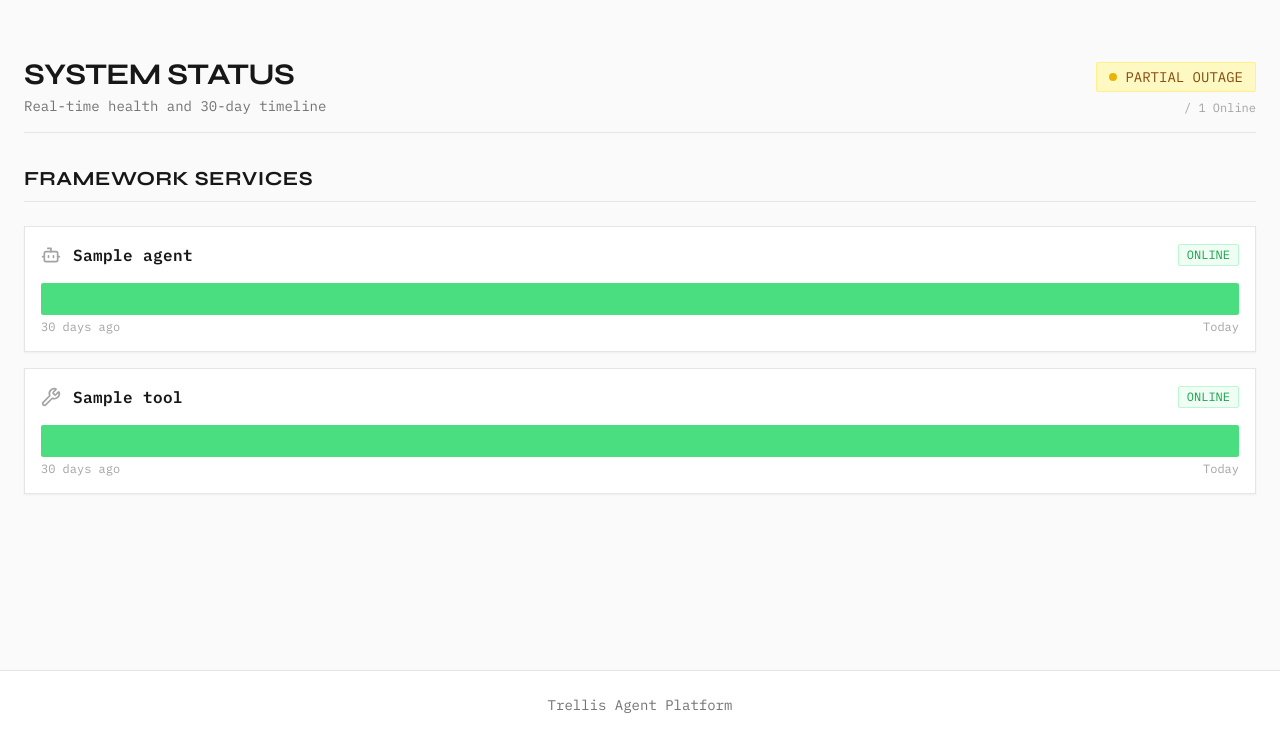
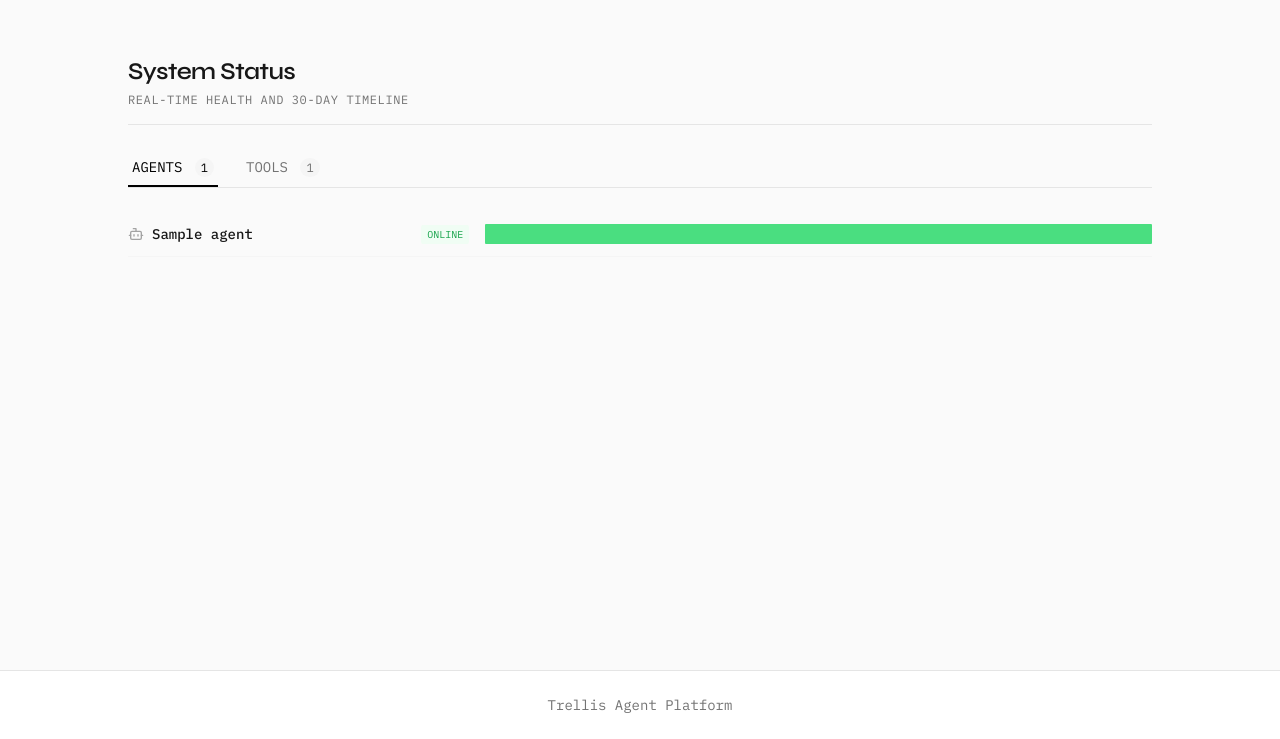
Before and after one commit to laraibkazi92/trellis-agent-platform, a Python web app: template templates/status.html in a window 1280 px wide. Shown: the part 61-800 px from the top of the page. Run offline with Jinja, Linux system fonts and the light colour scheme; the template is opened without the code that fills it: most values are stand-ins (such as "Sample title", 1, 10 or a date in 2020); some libraries are stand-ins or nearby versions.

Commit message:
fix: resolve admin and status crashes, redesign status UI
- Fix KeyError in admin dashboard when processing etcd records without 'sub' fields
- Fix TypeError in status page by passing explicit kwargs to TemplateResponse
- Redesign status dashboard with a denser, minimalist layout
- Introduce tabbed views for Agents and Tools to improve visual hierarchy

```diff
--- a/core/routers/status.py
+++ b/core/routers/status.py
@@ -115,7 +115,11 @@ async def status_page(request: Request, user=Depends(require_auth)):
 
     # Temporarily return JSON if the template doesn't exist yet (Phase 4 creates it)
     if templates and os.path.exists(os.path.join(templates_dir, "status.html")):
-        return templates.TemplateResponse("status.html", context)
+        return templates.TemplateResponse(
+            request=request,
+            name="status.html",
+            context=context
+        )
     else:
         # Before Phase 4, return JSON to verify aggregation works
         return JSONResponse({
--- a/templates/status.html
+++ b/templates/status.html
@@ -3,119 +3,131 @@
 {% block title %}System Status{% endblock %}
 
 {% block content %}
-<div class="space-y-8">
-    <div class="flex justify-between items-end border-b border-neutral-200 dark:border-neutral-800 pb-4">
-        <div>
-            <h1 class="text-3xl font-bold tracking-tight uppercase">System Status</h1>
-            <p class="text-neutral-500 font-mono mt-1 text-sm">Real-time health and 30-day timeline</p>
-        </div>
-        <div class="text-right">
-            <span class="inline-flex items-center gap-2 font-mono text-sm uppercase px-3 py-1 rounded-sm
-                {% if overall_status == 'Operational' %}bg-green-100 text-green-800 dark:bg-green-900/30 dark:text-green-400 border border-green-200 dark:border-green-800
-                {% elif overall_status == 'Partial Outage' %}bg-yellow-100 text-yellow-800 dark:bg-yellow-900/30 dark:text-yellow-400 border border-yellow-200 dark:border-yellow-800
-                {% else %}bg-red-100 text-red-800 dark:bg-red-900/30 dark:text-red-400 border border-red-200 dark:border-red-800{% endif %}">
-                <span class="w-2 h-2 rounded-full
-                    {% if overall_status == 'Operational' %}bg-green-500
-                    {% elif overall_status == 'Partial Outage' %}bg-yellow-500
-                    {% else %}bg-red-500{% endif %}">
-                </span>
-                {{ overall_status }}
-            </span>
-            <div class="text-xs text-neutral-400 font-mono mt-2">
-                {{ total_entities - offline_count }} / {{ total_entities }} Online
-            </div>
-        </div>
+<div class="space-y-6 max-w-5xl mx-auto">
+    <div class="border-b border-neutral-200 dark:border-neutral-800 pb-4">
+        <h1 class="text-2xl font-semibold tracking-tight">System Status</h1>
+        <p class="text-neutral-500 font-mono mt-1 text-xs uppercase tracking-wider">Real-time health and 30-day timeline</p>
     </div>
 
-    <!-- System Entities Timeline -->
-    <div class="space-y-6">
-        <h2 class="text-xl font-bold uppercase tracking-wide border-b border-neutral-200 dark:border-neutral-800 pb-2">Framework Services</h2>
+    <!-- Tabs Header -->
+    <div class="flex space-x-6 border-b border-neutral-200 dark:border-neutral-800">
+        <button onclick="switchTab('agents')" id="tab-agents" class="py-2 px-1 border-b-2 border-black dark:border-white font-mono text-sm uppercase text-black dark:text-white transition-colors">
+            Agents <span class="ml-1 text-xs bg-neutral-100 dark:bg-neutral-800 px-1.5 py-0.5 rounded-full">{{ agents|length }}</span>
+        </button>
+        <button onclick="switchTab('tools')" id="tab-tools" class="py-2 px-1 border-b-2 border-transparent text-neutral-500 hover:text-black dark:hover:text-white font-mono text-sm uppercase transition-colors">
+            Tools <span class="ml-1 text-xs bg-neutral-100 dark:bg-neutral-800 px-1.5 py-0.5 rounded-full">{{ tools|length }}</span>
+        </button>
+    </div>
 
-        <div class="grid grid-cols-1 gap-4">
-            <!-- Agents -->
+    <!-- Tab Content: Agents -->
+    <div id="content-agents" class="space-y-0">
+        {% if agents %}
             {% for agent in agents %}
-            <div class="bg-white dark:bg-neutral-900 border border-neutral-200 dark:border-neutral-800 p-4 shadow-sm">
-                <div class="flex justify-between items-center mb-4">
-                    <div class="flex items-center gap-3">
-                        <i data-lucide="bot" class="w-5 h-5 text-neutral-400"></i>
-                        <span class="font-bold font-mono tracking-wide">{{ agent.name }}</span>
+            <div class="flex flex-col sm:flex-row sm:items-center justify-between py-3 border-b border-neutral-100 dark:border-neutral-800/50 hover:bg-neutral-50 dark:hover:bg-neutral-900/30 transition-colors gap-4">
+                <div class="flex items-center justify-between sm:w-1/3">
+                    <div class="flex items-center gap-2">
+                        <i data-lucide="bot" class="w-4 h-4 text-neutral-400"></i>
+                        <span class="font-mono text-sm font-medium">{{ agent.name }}</span>
                     </div>
-                    <span class="font-mono text-xs uppercase px-2 py-0.5 rounded-sm
-                        {% if agent.health.status == 'Online' %}text-green-600 dark:text-green-400 border border-green-200 dark:border-green-800/50 bg-green-50 dark:bg-green-900/10
-                        {% else %}text-red-600 dark:text-red-400 border border-red-200 dark:border-red-800/50 bg-red-50 dark:bg-red-900/10{% endif %}">
+                    <span class="font-mono text-[10px] uppercase px-1.5 py-0.5 rounded-sm
+                        {% if agent.health.status == 'Online' %}text-green-600 bg-green-50 dark:text-green-400 dark:bg-green-900/20
+                        {% else %}text-red-600 bg-red-50 dark:text-red-400 dark:bg-red-900/20{% endif %}">
                         {{ agent.health.status }}
                     </span>
                 </div>
 
-                <!-- 30 Day Timeline Logic (Visual Mockup logic) -->
-                <div class="flex items-center justify-between gap-1 w-full mt-2 h-8">
+                <div class="flex-1 w-full flex flex-col gap-1.5">
+                    <div class="flex items-center gap-[2px] w-full h-5">
                         {% for day in agent.timeline %}
-                    <div class="h-full flex-1 rounded-sm {% if day.status == 'Offline' %}bg-red-400 dark:bg-red-500/80{% else %}bg-green-400 dark:bg-green-500/80{% endif %} hover:opacity-80 transition-opacity relative group cursor-help">
-                        <div class="absolute hidden group-hover:block bottom-full mb-2 left-1/2 -translate-x-1/2 bg-neutral-800 text-white text-xs p-1 rounded whitespace-nowrap z-10">
-                            {{ day.day_label }} - {% if day.status == 'Offline' %}Outage{% else %}No Incidents{% endif %}
+                        <div class="h-full flex-1 rounded-[1px] {% if day.status == 'Offline' %}bg-red-400 dark:bg-red-500/80{% else %}bg-green-400 dark:bg-green-500/80{% endif %} hover:opacity-75 transition-opacity relative group cursor-help">
+                            <div class="absolute hidden group-hover:block bottom-full mb-1 left-1/2 -translate-x-1/2 bg-black dark:bg-white dark:text-black text-white text-[10px] p-1 rounded whitespace-nowrap z-10 pointer-events-none shadow-sm">
+                                {{ day.day_label }} - {{ day.status }}
                             </div>
                         </div>
                         {% endfor %}
                     </div>
-                <div class="flex justify-between text-xs text-neutral-400 font-mono mt-1">
-                    <span>30 days ago</span>
-                    <span>Today</span>
-                </div>
-
                     {% if agent.health.last_error %}
-                <div class="mt-4 p-3 bg-red-50 dark:bg-red-900/10 border border-red-100 dark:border-red-900 text-sm font-mono text-red-800 dark:text-red-400">
-                    <span class="font-bold uppercase block mb-1">Last Error:</span>
+                    <div class="text-[10px] text-red-500 font-mono truncate w-full" title="{{ agent.health.last_error }}">
                         {{ agent.health.last_error }}
                     </div>
                     {% endif %}
                 </div>
+            </div>
             {% endfor %}
+        {% else %}
+            <div class="py-8 text-center text-neutral-400 font-mono text-sm border-b border-neutral-100 dark:border-neutral-800">
+                No agents registered.
+            </div>
+        {% endif %}
+    </div>
 
-            <!-- Tools -->
+    <!-- Tab Content: Tools -->
+    <div id="content-tools" class="space-y-0 hidden">
+        {% if tools %}
             {% for tool in tools %}
-            <div class="bg-white dark:bg-neutral-900 border border-neutral-200 dark:border-neutral-800 p-4 shadow-sm">
-                <div class="flex justify-between items-center mb-4">
-                    <div class="flex items-center gap-3">
-                        <i data-lucide="wrench" class="w-5 h-5 text-neutral-400"></i>
-                        <span class="font-bold font-mono tracking-wide">{{ tool.name }}</span>
+            <div class="flex flex-col sm:flex-row sm:items-center justify-between py-3 border-b border-neutral-100 dark:border-neutral-800/50 hover:bg-neutral-50 dark:hover:bg-neutral-900/30 transition-colors gap-4">
+                <div class="flex items-center justify-between sm:w-1/3">
+                    <div class="flex items-center gap-2">
+                        <i data-lucide="wrench" class="w-4 h-4 text-neutral-400"></i>
+                        <span class="font-mono text-sm font-medium">{{ tool.name }}</span>
                     </div>
-                    <span class="font-mono text-xs uppercase px-2 py-0.5 rounded-sm
-                        {% if tool.health.status == 'Online' %}text-green-600 dark:text-green-400 border border-green-200 dark:border-green-800/50 bg-green-50 dark:bg-green-900/10
-                        {% else %}text-red-600 dark:text-red-400 border border-red-200 dark:border-red-800/50 bg-red-50 dark:bg-red-900/10{% endif %}">
+                    <span class="font-mono text-[10px] uppercase px-1.5 py-0.5 rounded-sm
+                        {% if tool.health.status == 'Online' %}text-green-600 bg-green-50 dark:text-green-400 dark:bg-green-900/20
+                        {% else %}text-red-600 bg-red-50 dark:text-red-400 dark:bg-red-900/20{% endif %}">
                         {{ tool.health.status }}
                     </span>
                 </div>
 
-                <!-- 30 Day Timeline -->
-                <div class="flex items-center justify-between gap-1 w-full mt-2 h-8">
+                <div class="flex-1 w-full flex flex-col gap-1.5">
+                    <div class="flex items-center gap-[2px] w-full h-5">
                         {% for day in tool.timeline %}
-                    <div class="h-full flex-1 rounded-sm {% if day.status == 'Offline' %}bg-red-400 dark:bg-red-500/80{% else %}bg-green-400 dark:bg-green-500/80{% endif %} hover:opacity-80 transition-opacity relative group cursor-help">
-                        <div class="absolute hidden group-hover:block bottom-full mb-2 left-1/2 -translate-x-1/2 bg-neutral-800 text-white text-xs p-1 rounded whitespace-nowrap z-10">
-                            {{ day.day_label }} - {% if day.status == 'Offline' %}Outage{% else %}No Incidents{% endif %}
+                        <div class="h-full flex-1 rounded-[1px] {% if day.status == 'Offline' %}bg-red-400 dark:bg-red-500/80{% else %}bg-green-400 dark:bg-green-500/80{% endif %} hover:opacity-75 transition-opacity relative group cursor-help">
+                            <div class="absolute hidden group-hover:block bottom-full mb-1 left-1/2 -translate-x-1/2 bg-black dark:bg-white dark:text-black text-white text-[10px] p-1 rounded whitespace-nowrap z-10 pointer-events-none shadow-sm">
+                                {{ day.day_label }} - {{ day.status }}
                             </div>
                         </div>
                         {% endfor %}
                     </div>
-                <div class="flex justify-between text-xs text-neutral-400 font-mono mt-1">
-                    <span>30 days ago</span>
-                    <span>Today</span>
-                </div>
-
                     {% if tool.health.last_error %}
-                <div class="mt-4 p-3 bg-red-50 dark:bg-red-900/10 border border-red-100 dark:border-red-900 text-sm font-mono text-red-800 dark:text-red-400">
-                    <span class="font-bold uppercase block mb-1">Last Error:</span>
+                    <div class="text-[10px] text-red-500 font-mono truncate w-full" title="{{ tool.health.last_error }}">
                         {{ tool.health.last_error }}
                     </div>
                     {% endif %}
                 </div>
+            </div>
             {% endfor %}
-
-            {% if not agents and not tools %}
-            <div class="p-8 text-center text-neutral-500 font-mono border border-dashed border-neutral-300 dark:border-neutral-700">
-                No agents or tools currently registered in the registry.
+        {% else %}
+            <div class="py-8 text-center text-neutral-400 font-mono text-sm border-b border-neutral-100 dark:border-neutral-800">
+                No tools registered.
             </div>
         {% endif %}
     </div>
+
 </div>
-</div>
+
+<script>
+function switchTab(tab) {
+    const agentsTab = document.getElementById('content-agents');
+    const toolsTab = document.getElementById('content-tools');
+    const btnAgents = document.getElementById('tab-agents');
+    const btnTools = document.getElementById('tab-tools');
+
+    const activeClass = 'py-2 px-1 border-b-2 border-black dark:border-white font-mono text-sm uppercase text-black dark:text-white transition-colors'.split(' ');
+    const inactiveClass = 'py-2 px-1 border-b-2 border-transparent text-neutral-500 hover:text-black dark:hover:text-white font-mono text-sm uppercase transition-colors'.split(' ');
+
+    if (tab === 'agents') {
+        agentsTab.classList.remove('hidden');
+        toolsTab.classList.add('hidden');
+
+        btnAgents.className = activeClass.join(' ');
+        btnTools.className = inactiveClass.join(' ');
+    } else {
+        agentsTab.classList.add('hidden');
+        toolsTab.classList.remove('hidden');
+
+        btnTools.className = activeClass.join(' ');
+        btnAgents.className = inactiveClass.join(' ');
+    }
+}
+</script>
 {% endblock %}
```
Also changed, not shown: core/routers/admin.py (+7 -2 lines), core/routers/auth.py (+8 -1 lines). Lines whose indentation alone changed are shown as unchanged.
